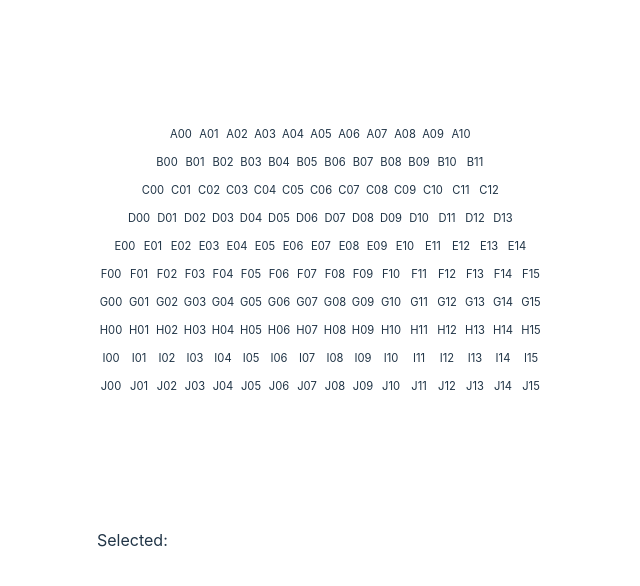
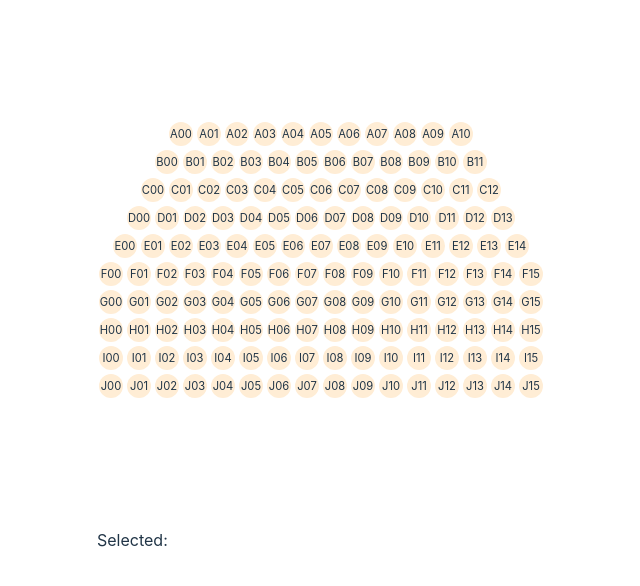
Before and after one commit to t-s-w/project3, a React (Vite) app: page /seatselect in a window 1280 px wide. Shown: the top 586 px of the page, without its empty margins (319-959 px from the left). Built offline with nearby package versions, Linux system fonts and the light colour scheme; a web font is replaced by a local one.

Commit message:
fix Seat css

```diff
--- a/src/components/Seat.jsx
+++ b/src/components/Seat.jsx
@@ -1,5 +1,5 @@
 
 export default function Seat(props) {
     const { row, num, onClick, selected } = props;
-    return <div className={`h-6 w-6 m-[2px] text-[0.7rem] rounded-full bg-orange-${selected ? 300 : 100} hover:bg-orange-300 flex place-items-center place-content-center select-none`} onClick={onClick}><p>{row + num}</p></div>
+    return <div className={`h-6 w-6 m-[2px] text-[0.7rem] rounded-full bg-orange-100 hover:bg-orange-300 flex place-items-center place-content-center select-none` + (selected ? ' bg-orange-300' : "")} onClick={onClick} > <p>{row + num}</p></div >
 }
```
